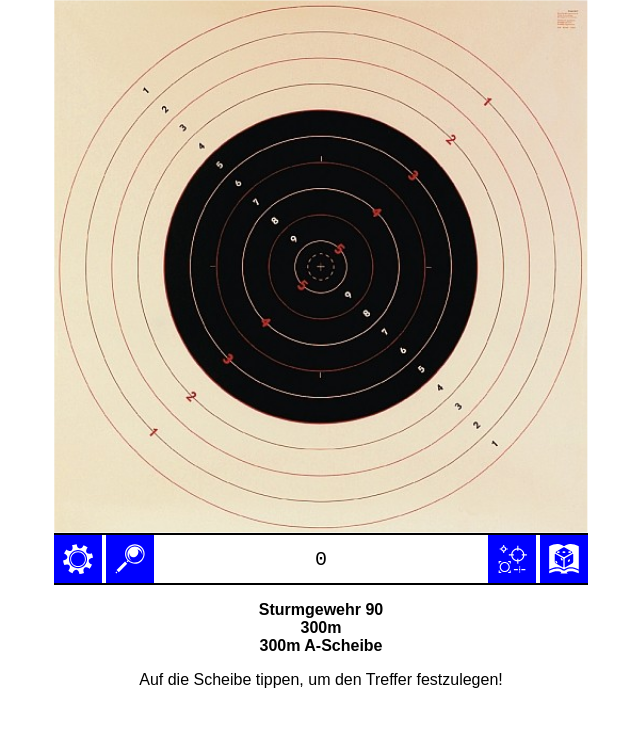
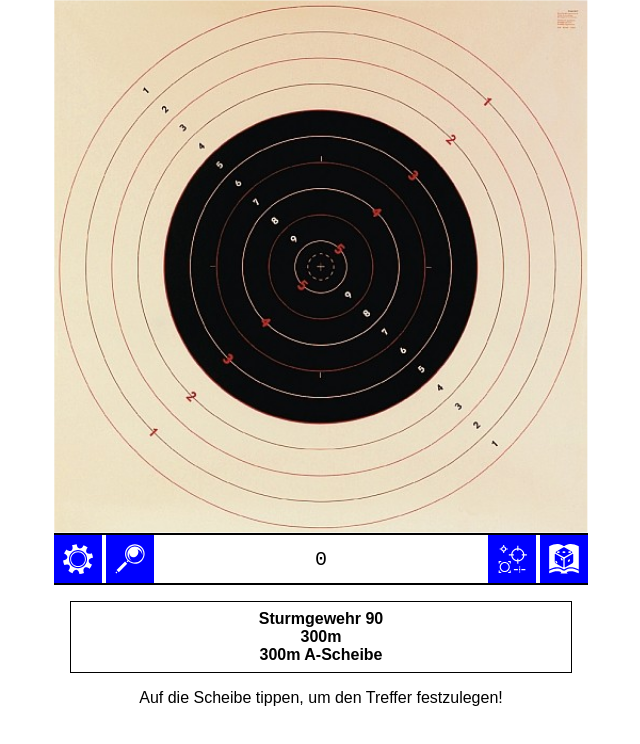
Before and after one commit to m00gendai/schuetzenhilfe-v2, a React (Vite) app: page / in a window 1280 px wide. Shown: the top 744 px of the page, without its empty margins (319-959 px from the left). Built offline with nearby package versions, Linux system fonts and the light colour scheme.

Commit message:
Made Options menu available on click on selected weapons in controller

```diff
--- a/src/App.tsx
+++ b/src/App.tsx
@@ -136,6 +136,8 @@ function App() {
         target={target}
         distance={distance}
         manualHitPosition={manualHitPosition}
+        showOptions={showOptions}
+        setShowOptions={setShowOptions}
       />
       {showOptions ? (
         <Modal_Options
--- a/src/components/Controller.tsx
+++ b/src/components/Controller.tsx
@@ -19,6 +19,8 @@ interface controllerProps {
   target: Target;
   distance: number;
   manualHitPosition: number[];
+  showOptions: boolean;
+  setShowOptions: React.Dispatch<React.SetStateAction<boolean>>;
 }
 
 export default function Controller({
@@ -26,6 +28,8 @@ export default function Controller({
   target,
   distance,
   manualHitPosition,
+  showOptions,
+  setShowOptions
 }: controllerProps) {
   const distanceFactor: number = distance / weapon.base;
 
@@ -42,6 +46,7 @@ export default function Controller({
     <section className={s.container}>
       <h1
         className={s.title}
+        onClick={()=>setShowOptions(!showOptions)}
       >{`${prefix[1]}\n${distance}m\n${target.name}`}</h1>
       {manualHitPosition[0] === 999 ? (
         <div className={s.placeholder}>
--- a/src/styles/Controller.module.css
+++ b/src/styles/Controller.module.css
@@ -12,13 +12,18 @@
 }
 
 .title{
-    padding: 0;
+    padding: 0.5rem 0;
     margin: 1rem;
     position: relative;
     width: 100%;
     font-size: 1rem;
     text-align: center;
     white-space: pre;
+    border: 1px solid black;
+}
+
+.title:hover{
+    cursor: pointer;
 }
 
 .content{
```
